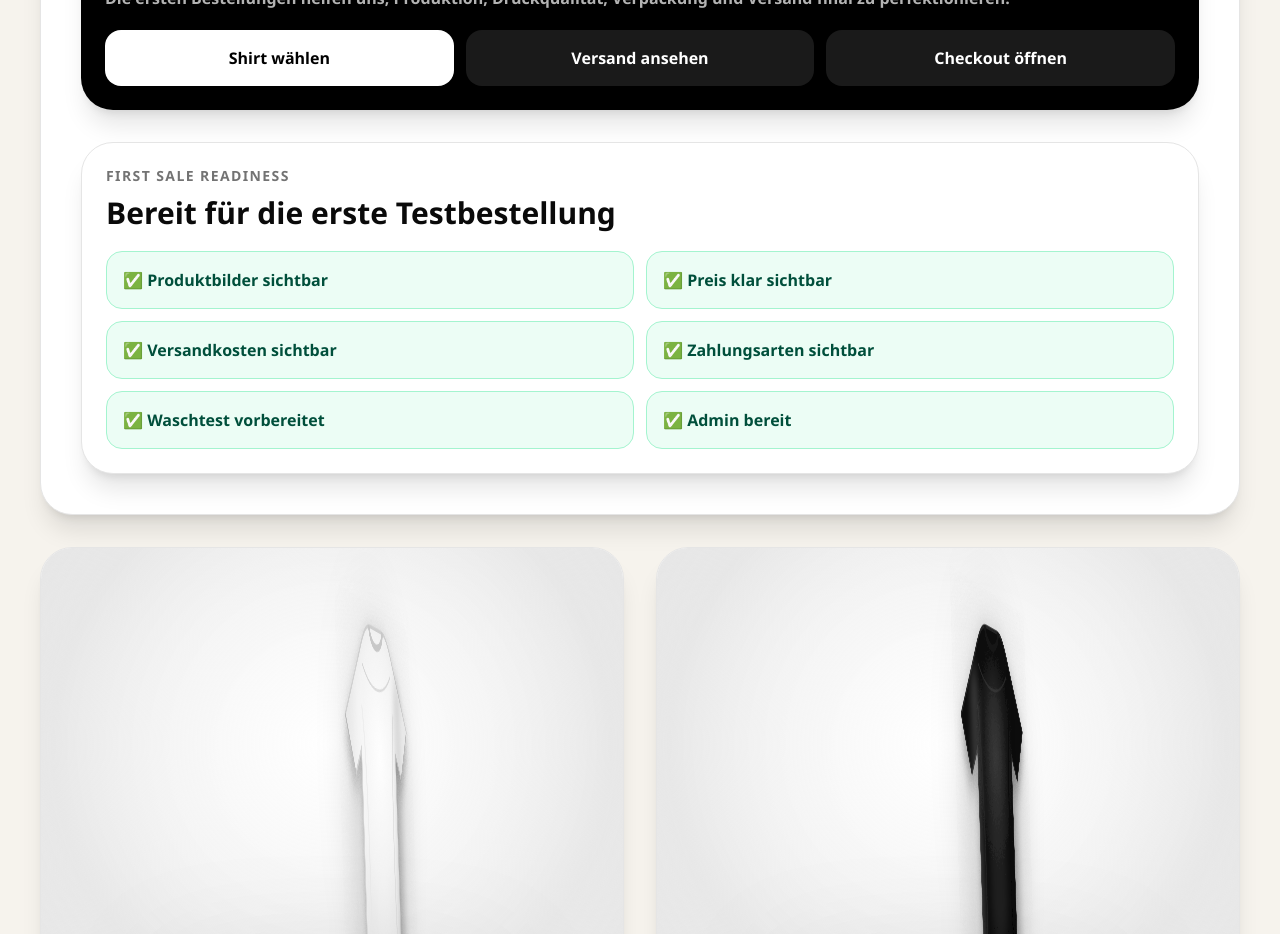
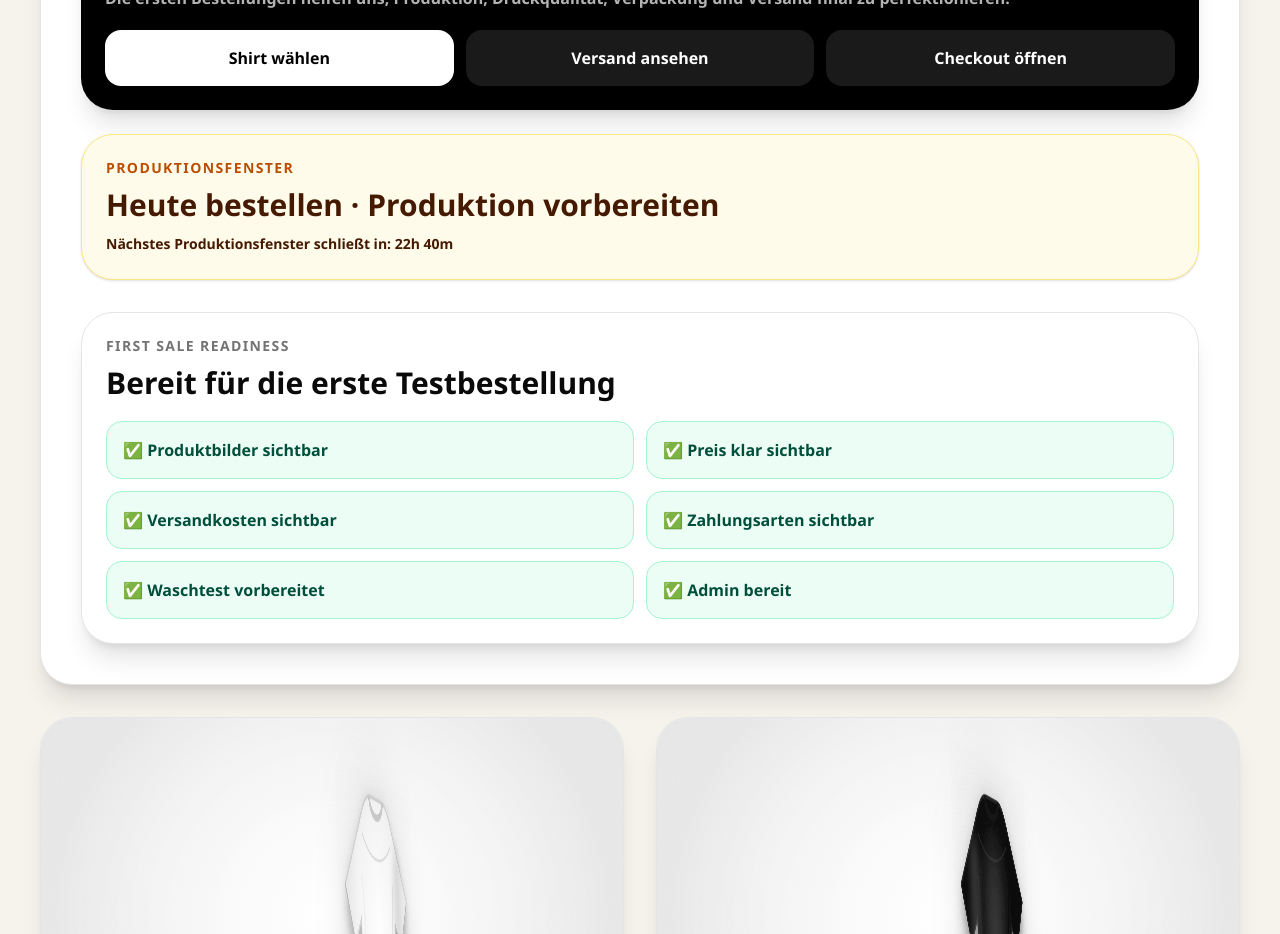
Before and after one commit to butasioan-sketch/platypus-shirt-shop, a Next.js app: page / in a window 1280 px wide. Shown: the part 4080-5014 px from the top of the page. Built offline with nearby package versions, Linux system fonts and the light colour scheme.

Commit message:
add production deadline conversion block

```diff
--- a/components/HeroSection.tsx
+++ b/components/HeroSection.tsx
@@ -14,6 +14,7 @@ import SocialShareBlock from "./SocialShareBlock";
 import SalesMissionBlock from "./SalesMissionBlock";
 import ProductComparisonBlock from "./ProductComparisonBlock";
 import FirstOrderBanner from "./FirstOrderBanner";
+import OrderDeadlineBlock from "./OrderDeadlineBlock";
 import ExitIntentOffer from "./ExitIntentOffer";
 import ProductQualityBanner from "./ProductQualityBanner";
 import ProductGuaranteeBlock from "./ProductGuaranteeBlock";
@@ -50,6 +51,7 @@ export default function HeroSection() {
       <SalesMissionBlock />
       <ProductComparisonBlock />
       <FirstOrderBanner />
+      <OrderDeadlineBlock />
       <ExitIntentOffer />
       <FirstSaleChecklist />
     </div>
--- /dev/null
+++ b/components/OrderDeadlineBlock.tsx
@@ -0,0 +1,46 @@
+"use client";
+
+import { useEffect, useState } from "react";
+
+export default function OrderDeadlineBlock() {
+  const [time, setTime] = useState("");
+
+  useEffect(() => {
+    function update() {
+      const now = new Date();
+      const deadline = new Date();
+      deadline.setHours(16, 0, 0, 0);
+
+      if (now > deadline) {
+        deadline.setDate(deadline.getDate() + 1);
+      }
+
+      const diff = deadline.getTime() - now.getTime();
+      const hours = Math.floor(diff / 1000 / 60 / 60);
+      const minutes = Math.floor((diff / 1000 / 60) % 60);
+
+      setTime(`${hours}h ${minutes}m`);
+    }
+
+    update();
+    const interval = setInterval(update, 60000);
+
+    return () => clearInterval(interval);
+  }, []);
+
+  return (
+    <div className="mt-6 rounded-[2rem] bg-amber-50 border border-amber-200 p-6 text-amber-950 shadow-sm">
+      <p className="text-sm font-black uppercase tracking-widest text-amber-700">
+        Produktionsfenster
+      </p>
+
+      <h2 className="mt-2 text-3xl font-black">
+        Heute bestellen · Produktion vorbereiten
+      </h2>
+
+      <p className="mt-3 text-sm font-bold">
+        Nächstes Produktionsfenster schließt in: {time || "wird geladen..."}
+      </p>
+    </div>
+  );
+}
```
